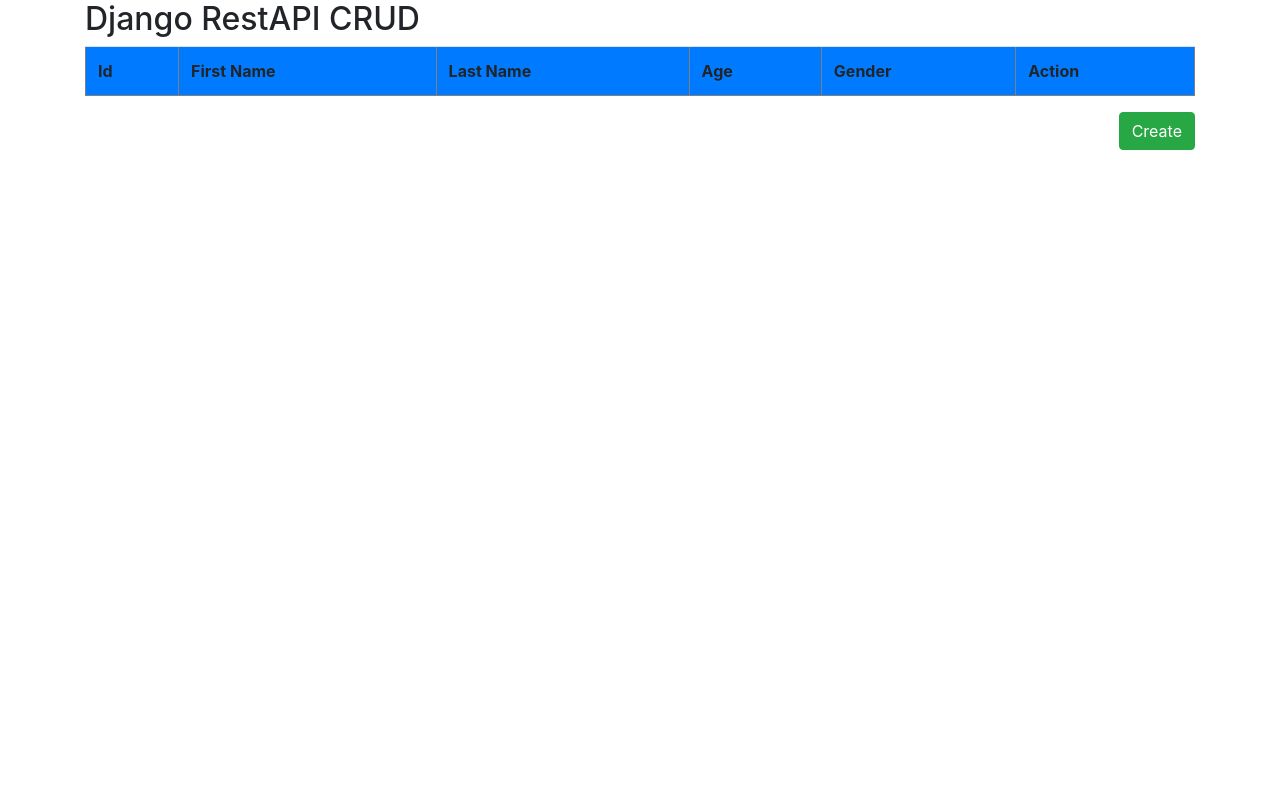
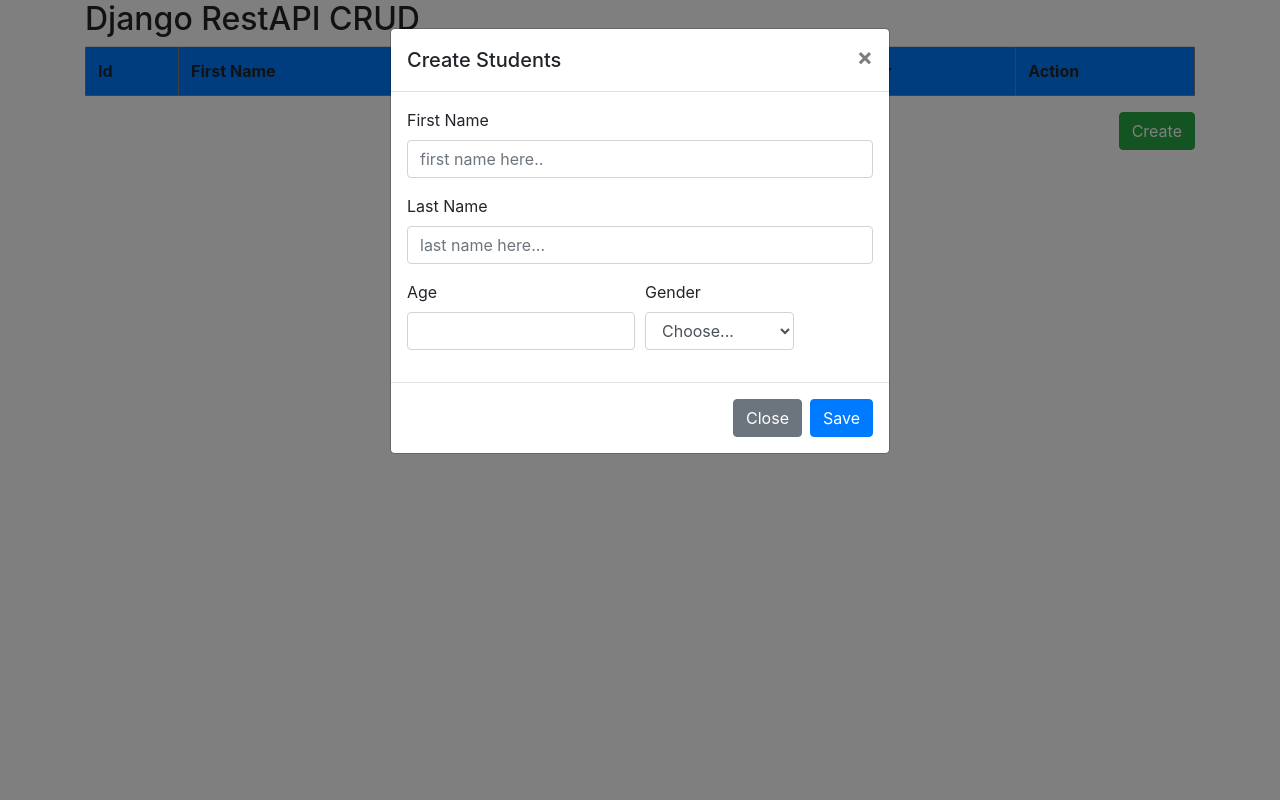
Before and after one commit to mgrsantox/jsrestapi, a Django app: page / in a window 1280 px wide, after a click on "Create". Run offline with Django 3.2, Linux system fonts and the light colour scheme; lists and menus that the app fills with data are empty; some libraries are stand-ins or nearby versions.

Commit message:
CREATE Feature added

```diff
--- a/studentapp/templates/index.html
+++ b/studentapp/templates/index.html
@@ -20,6 +20,49 @@
 		</table>
         <div class="text-right">
         <button type="button" class="btn btn-success" data-toggle="modal" data-target="#exampleModal">Create</button>
+        </div>
+                    <!-- Modal -->
+            <div class="modal fade" id="exampleModal" tabindex="-1" role="dialog" aria-labelledby="exampleModalLabel" aria-hidden="true">
+              <div class="modal-dialog" role="document">
+                <div class="modal-content">
+                  <div class="modal-header">
+                    <h5 class="modal-title" id="exampleModalLabel">Create Students</h5>
+                    <button type="button" class="close" data-dismiss="modal" aria-label="Close">
+                      <span aria-hidden="true">&times;</span>
+                    </button>
+                  </div>
+                  <div class="modal-body">
+                    <form>
+                      <div class="form-group">
+                        <label for="first_name">First Name</label>
+                        <input type="text" class="form-control" id="first_name" name="first_name" placeholder="first name here..">
+                      </div>
+                      <div class="form-group">
+                        <label for="last_name">Last Name </label>
+                        <input type="text" class="form-control" id="last_name" name="last_name" placeholder="last name here...">
+                      </div>
+                      <div class="form-row">
+                        <div class="form-group col-md-6">
+                          <label for="age">Age</label>
+                          <input type="text" class="form-control" id="age" name="age">
+                        </div>
+                        <div class="form-group col-md-4">
+                          <label for="inputState">Gender</label>
+                          <select id="inputState" name="gender" class="form-control">
+                            <option selected>Choose...</option>
+                            <option>F</option>
+                            <option>M</option>
+                          </select>
+                        </div>
+                      </div>
+                    </form>
+                  </div>
+                  <div class="modal-footer">
+                    <button type="button" class="btn btn-secondary" data-dismiss="modal">Close</button>
+                    <button type="button" class="btn btn-primary" id="screate">Save</button>
+                  </div>
+                </div>
+              </div>
             </div>
 	</div>
   <script src="https://ajax.googleapis.com/ajax/libs/jquery/3.3.1/jquery.min.js"></script>
@@ -91,6 +134,22 @@
                 });
 
         });
+        $('#screate').click(function(){
+            $.ajax({
+                type : 'POST',
+                url : 'http://localhost:8000/api/create/',
+                data : {
+                    '_token':$('input[name=_token]').val(),
+                    'first_name':$('input[name=first_name]').val(),
+                    'last_name':$('input[name=last_name]').val(),
+                    'age':$('input[name=age]').val(),
+                    'gender':$('select[name=gender]').val()
+                },
+                success: function(data){
+                   location.reload();
+                }
+            })
+        });
     </script>
 
 
--- a/studentapp/urls.py
+++ b/studentapp/urls.py
@@ -5,5 +5,6 @@
 urlpatterns = [
     path('', homepage),
     path('api/', Get_students_List.as_view()),
+    path('api/create/', StudentCreate.as_view()),
     path('api/<int:pk>/', Delete_students_List.as_view()),
 ]
--- a/studentapp/views.py
+++ b/studentapp/views.py
@@ -7,6 +7,7 @@
 from rest_framework import status
 from django.http import Http404
 from .forms import StudentForm
+from rest_framework import generics
 
 
 def homepage(request):
@@ -56,3 +57,7 @@
 #             serializer.save()
 #             return Response({'serializer': serializer}, status=status.HTTP_201_CREATED)
 #         return Response(serializer.errors, status=status.HTTP_400_BAD_REQUEST)
+
+class StudentCreate(generics.ListCreateAPIView):
+    queryset = Students.objects.all()
+    serializer_class = studentSerializer
```
Also changed, not shown: db.sqlite3. Lines whose indentation alone changed are shown as unchanged.
